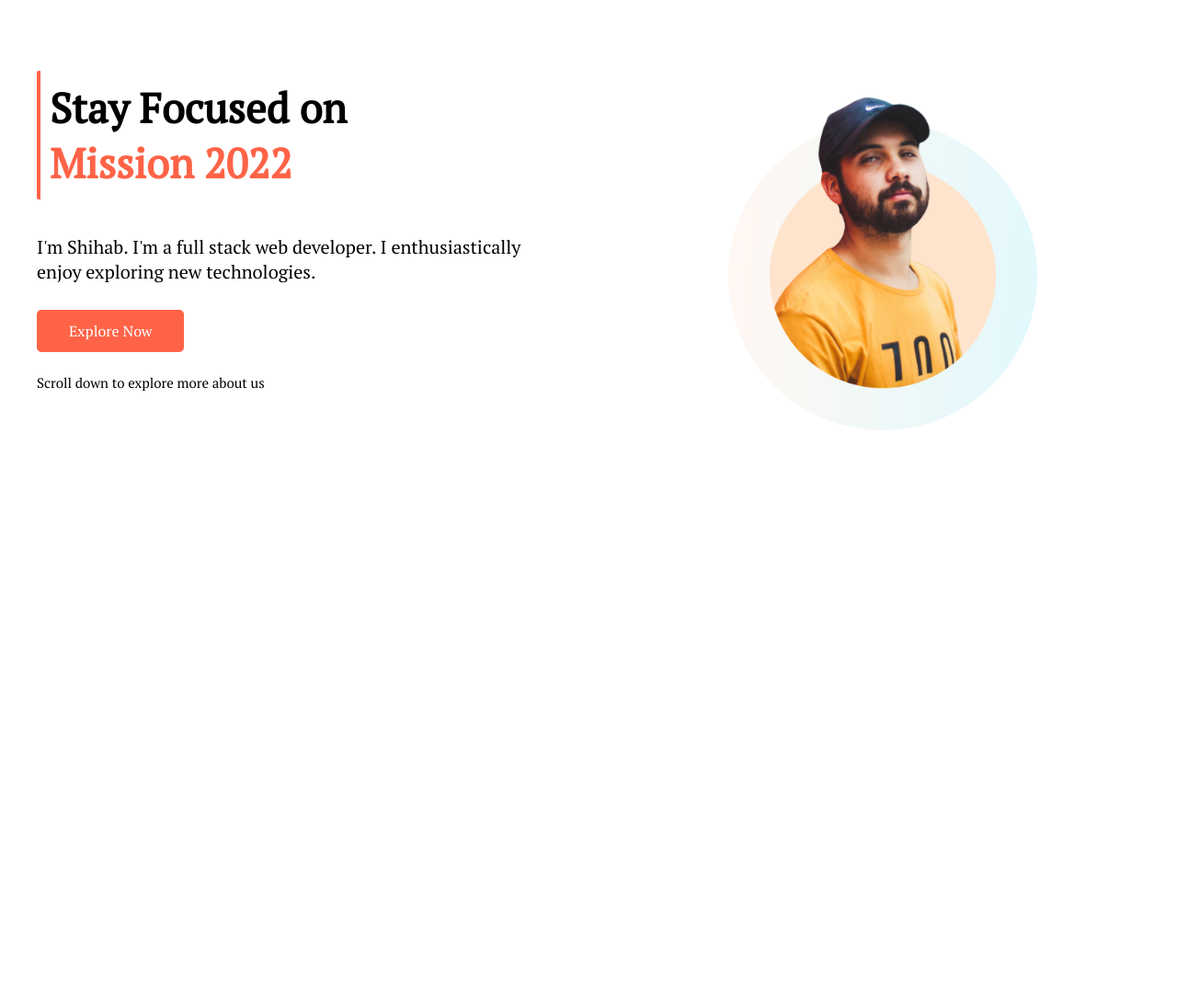
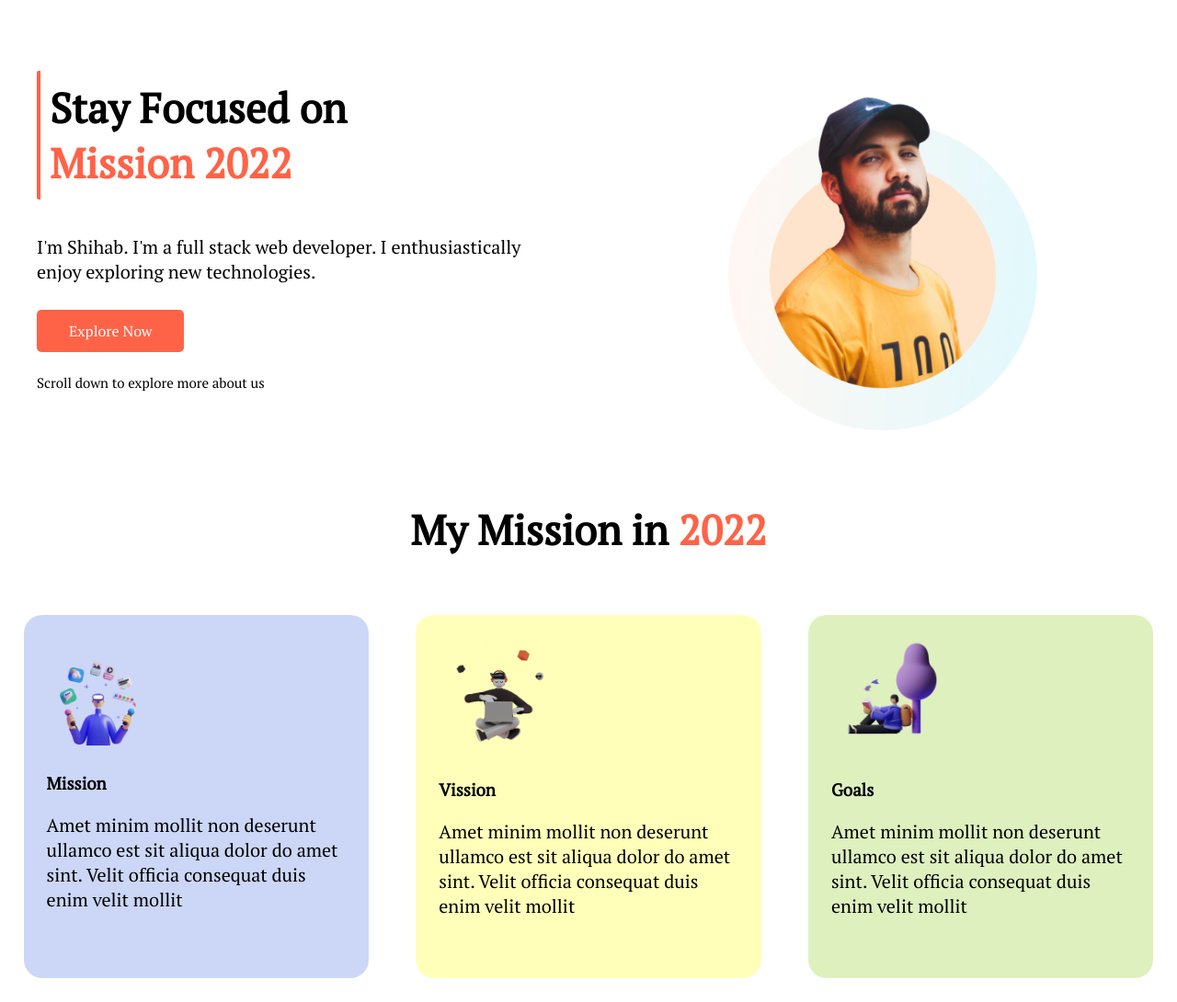
Before and after one commit to shihabcse1/portfolio-mission-2022, a plain HTML site: page index.html in a window 1280 px wide. Shown: the whole page at 92% size. Before the commit the page ends 800 px from the top, so only its background shows below. Drawn offline with Linux system fonts and the light colour scheme.

Commit message:
second section added

```diff
--- a/index.html
+++ b/index.html
@@ -11,7 +11,7 @@
     <title>Document</title>
 </head>
 <body>
-    <section class="first-container">
+    <section class="first-container flexible-container">
         <div class="half-section">
             <h1 id="left-border-text">Stay Focused on<br> <span class="tomato-color">Mission 2022</span></h1>
             <p>I'm Shihab. I'm a full stack web developer. I enthusiastically enjoy exploring new technologies.</p>
@@ -23,5 +23,35 @@
         </div>
     </section>
 
+    <section class="second-container">
+        <h1 style="text-align: center;">My Mission in <span class="tomato-color">2022</span></h1>
+        <div class="flexible-container">
+            <div id="mission" class="second-container-item">
+                <img src="/images/illustrators/illustrator-1.png" alt="Mission Image">
+                <h3>Mission</h3>
+                <p>Amet minim mollit non deserunt
+                    ullamco est sit aliqua dolor do amet
+                    sint. Velit officia consequat duis enim
+                    velit mollit</p>
+            </div>
+            <div id="vission" class="second-container-item">
+                <img src="/images/illustrators/illustrator-2.png" alt="Vission Image">
+                <h3>Vission</h3>
+                <p>Amet minim mollit non deserunt
+                    ullamco est sit aliqua dolor do amet
+                    sint. Velit officia consequat duis enim
+                    velit mollit</p>
+            </div>
+            <div id="goals" class="second-container-item">
+                <img src="/images/illustrators/illustrator-3.png" alt="Goals Image">
+                <h3>Goals</h3>
+                <p>Amet minim mollit non deserunt
+                    ullamco est sit aliqua dolor do amet
+                    sint. Velit officia consequat duis enim
+                    velit mollit</p>
+            </div>
+        </div>
+    </section>
+
 </body>
 </html>
--- a/style.css
+++ b/style.css
@@ -23,7 +23,7 @@ h1{
     color: tomato;
 }
 
-.first-container{
+.flexible-container{
     display: flex;
 }
 
@@ -50,3 +50,26 @@ p{
     margin: auto;
     display: block;
 }
+
+.second-container-item{
+    width: 30%;
+    padding: 25px;
+    border-radius: 20px;
+    margin: 2%;
+}
+
+.second-container-item img{
+    width: 40%;
+}
+
+#mission{
+    background-color: rgba(65, 105, 225, 0.267);
+}
+
+#vission{
+    background-color: rgba(255, 255, 0, 0.274);
+}
+
+#goals{
+    background-color: rgba(153, 205, 50, 0.308);
+}
```
